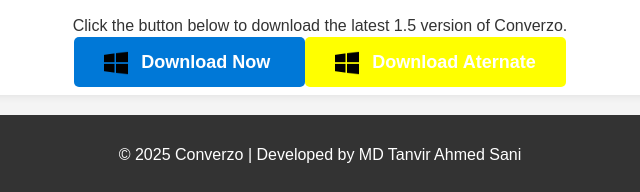
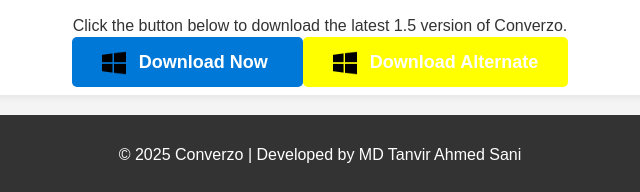
Before and after one commit to GAMINGTIGERSBD/Converzo, a plain HTML site: page index.html in a window 1280 px wide. Shown: the part 1297-1489 px from the top of the page, 320-960 px from the left. Drawn offline with Linux system fonts and the light colour scheme.

Commit message:
Update index.html

```diff
--- a/index.html
+++ b/index.html
@@ -5,6 +5,7 @@
     <meta name="viewport" content="width=device-width, initial-scale=1.0">
     <title>Converzo - File Conversion Software</title>
     <link rel="stylesheet" href="styles.css">
+    <script src="script.js" defer></script>
 </head>
 <body>
 
@@ -67,9 +68,9 @@
             <img src="windows.png" alt="Windows Logo" style="width: 24px; height: 24px; vertical-align: middle; margin-right: 8px;">
             Download Now
         </a>
-                <a href="conzerzo1.5_setup.exe" class="download-btn2" download>
+        <a href="conzerzo1.5_setup.exe" class="download-btn2" download>
             <img src="windows.png" alt="Windows Logo" style="width: 24px; height: 24px; vertical-align: middle; margin-right: 8px;">
-            Download Aternate
+            Download Alternate
         </a>
     </section>
 
```
